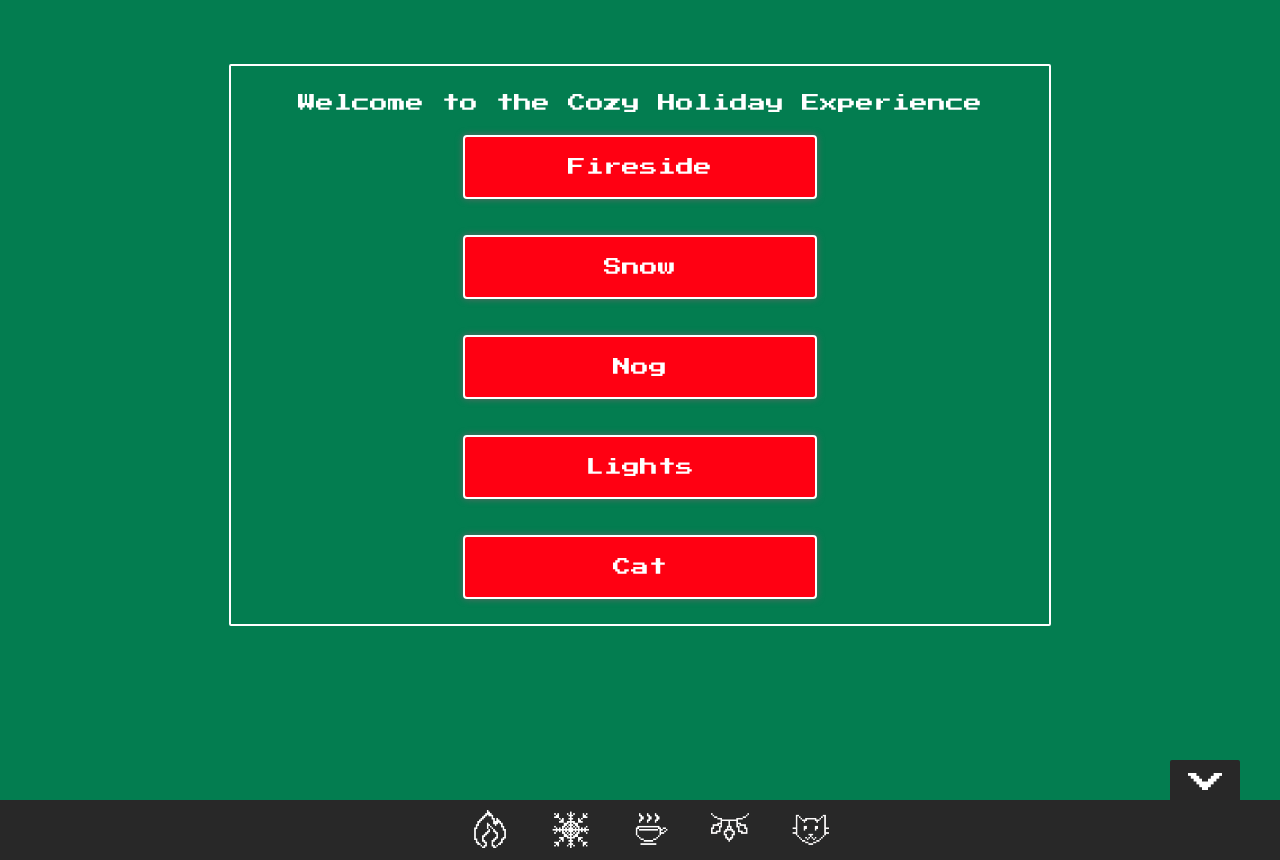
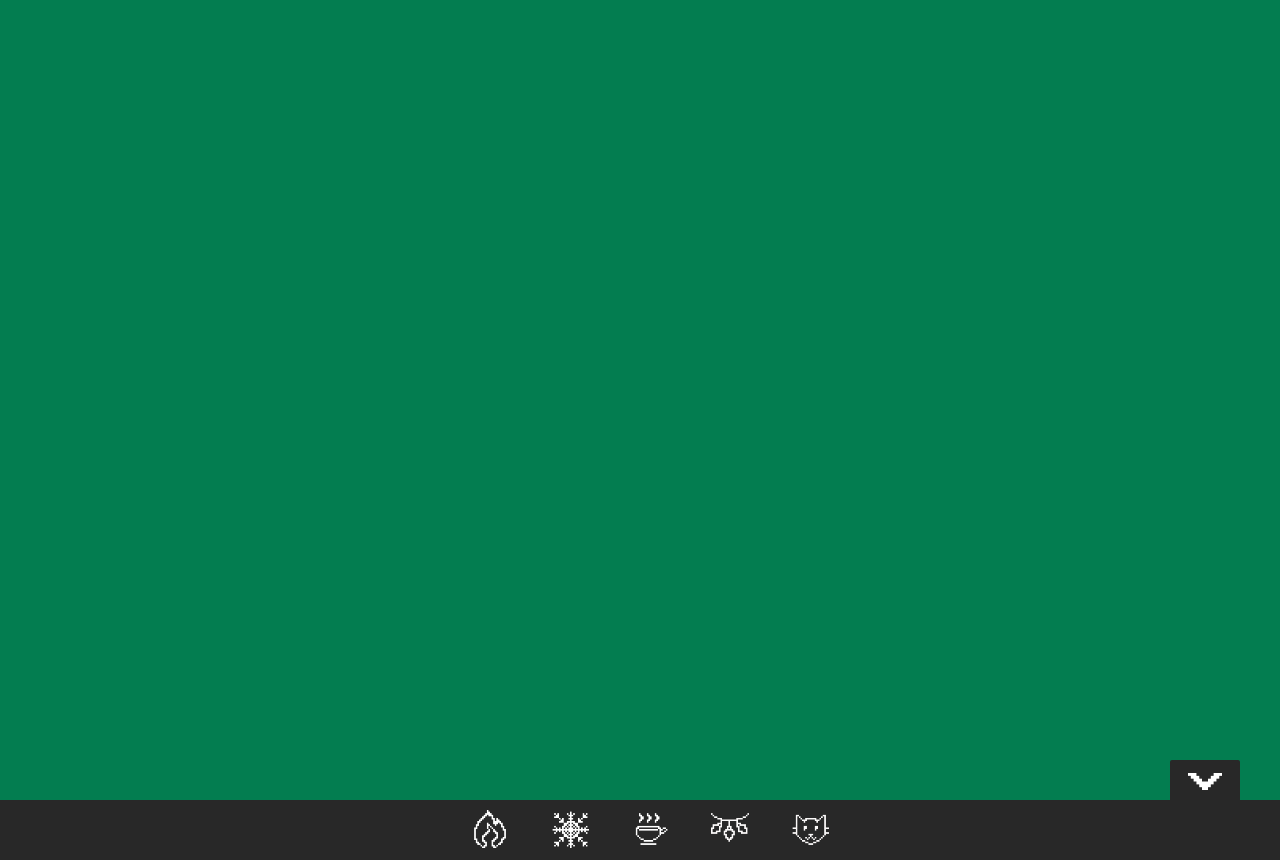
Before and after one commit to kristajg/cozy-holiday, a React (Create React App) app: page / in a window 1280 px wide. Built offline with nearby package versions, Linux system fonts and the light colour scheme.

Commit message:
Add prop types

```diff
--- a/package.json
+++ b/package.json
@@ -10,7 +10,11 @@
     "snow",
     "holiday",
     "animations",
-    "fireside"
+    "fireside",
+    "pixel art",
+    "pixels",
+    "retro",
+    "christmas"
   ],
   "author": "Krista Goralczyk",
   "license": "MIT",
--- a/src/App.js
+++ b/src/App.js
@@ -1,6 +1,6 @@
 // Third party libraries
 import React, { PureComponent } from 'react';
-import styled, { keyframes } from 'styled-components';
+import styled from 'styled-components';
 
 // Holiday components
 import Fireplace from './components/fireplace/Fireplace';
@@ -10,71 +10,10 @@ import Lights from './components/lights/Lights';
 import Cat from './components/cat/Cat';
 import Navigation from './components/navigation/Navigation';
 
-// Development / demo animations and styling
-const fadeIn = keyframes`
-  0% {
-    opacity: 0;
-    top: 0px;
-  }
-  50% {
-    top: -15px;
-  }
-  100% {
-    opacity: 1;
-    top: 0px;
-  }
-`;
-
 const CozyHolidayWrapper = styled.div`
   text-align: center;
-  animation: ${fadeIn} 1.5s ease-in-out;
-  margin-top: 5%;
   font-family: 'Press Start 2P', cursive;
   color: #fff;
-`;
-
-const CozyHolidayPanel = styled.div`
-  margin: 0 auto 25px auto;
-  padding: 25px;
-  font-size: 18px;
-  width: 60%;
-  border: 2px solid #fff;
-  border-radius: 2px;
-
-  @media only screen and (max-width: 600px) {
-    width: 75%;
-  }
-`;
-
-const PanelTitle = styled.div`
-  padding-bottom: 20px;
-  line-height: 24px;
-`;
-
-const TemporaryButton = styled.div`
-  margin: 0 auto;
-  text-align: center;
-  vertical-align: middle;
-  width: 350px;
-  height: 60px;
-  border: 2px solid #fff;
-  border-radius: 4px;
-  background-color: #ff0012;
-  font-family: 'Press Start 2P', cursive;
-  line-height: 60px;
-  color: #fff;
-  cursor: pointer;
-  -webkit-box-shadow: 0px 0px 7px 0px rgba(103,103,103,1);
-  -moz-box-shadow: 0px 0px 7px 0px rgba(103,103,103,1);
-  box-shadow: 0px 0px 7px 0px rgba(103,103,103,1);
-
-  &:hover {
-    opacity: .9;
-  }
-
-  @media only screen and (max-width: 600px) {
-    width: 75%;
-  }
 `;
 
 class App extends PureComponent {
@@ -95,36 +34,6 @@ class App extends PureComponent {
   render() {
     return (
       <CozyHolidayWrapper>
-        {/* Temporary Panel for dev & demo */}
-        <CozyHolidayPanel>
-          <PanelTitle>
-            Welcome to the Cozy Holiday Experience
-          </PanelTitle>
-          <TemporaryButton onClick={() => this.genericToggle('fireVisible')}>
-            Fireside
-          </TemporaryButton>
-          <br />
-          <br />
-          <TemporaryButton onClick={() => this.genericToggle('snowVisible')}>
-            Snow
-          </TemporaryButton>
-          <br />
-          <br />
-          <TemporaryButton onClick={() => this.genericToggle('eggnogVisible')}>
-            Nog
-          </TemporaryButton>
-          <br />
-          <br />
-          <TemporaryButton onClick={() => this.genericToggle('lightsVisible')}>
-            Lights
-          </TemporaryButton>
-          <br />
-          <br />
-          <TemporaryButton onClick={() => this.genericToggle('catVisible')}>
-            Cat
-          </TemporaryButton>
-        </CozyHolidayPanel>
-
         {/* Display content and animations */}
         <Fireplace visible={this.state.fireVisible} />
         {(this.state.snowVisible &&
--- a/src/components/cat/Cat.js
+++ b/src/components/cat/Cat.js
@@ -1,9 +1,16 @@
+// Third party libraries
 import React, { Component } from 'react';
+import PropTypes from 'prop-types';
 import styled from 'styled-components';
+
+// Pixel assets
 import cat from '../../assets/cat.gif';
 
 const CatWrapper = styled.div`
   display: ${props => props.visible ? 'block' : 'none'};
+  position: absolute;
+  bottom: 65px;
+  left: 155px;
 `;
 
 class Cat extends Component {
@@ -17,4 +24,8 @@ class Cat extends Component {
   }
 }
 
+Cat.propTypes = {
+  visible: PropTypes.bool.isRequired,
+};
+
 export default Cat;
--- a/src/components/eggnog/Eggnog.js
+++ b/src/components/eggnog/Eggnog.js
@@ -1,5 +1,6 @@
 // Third party libararies
 import React, { Component } from 'react';
+import PropTypes from 'prop-types';
 import styled, { keyframes } from 'styled-components';
 
 // Pixel asset imports
@@ -92,4 +93,8 @@ class Eggnog extends Component {
   }
 }
 
+Eggnog.propTypes = {
+  visible: PropTypes.bool.isRequired,
+};
+
 export default Eggnog;
--- a/src/components/navigation/Navigation.js
+++ b/src/components/navigation/Navigation.js
@@ -3,7 +3,7 @@ import React, { Component } from 'react';
 import PropTypes from 'prop-types';
 import styled, { keyframes } from 'styled-components';
 
-// Assets
+// Pixel assets
 import arrowUp from '../../assets/icons/arrow_up.png';
 import arrowDown from '../../assets/icons/arrow_down.png';
 import fireIcon from '../../assets/icons/fire_icon.png';
```
Also changed, not shown: src/components/demo/Demo.js (+109 -0 lines), src/components/fireplace/Fireplace.js (+9 -0 lines), src/components/lights/Lights.js (+8 -0 lines).
